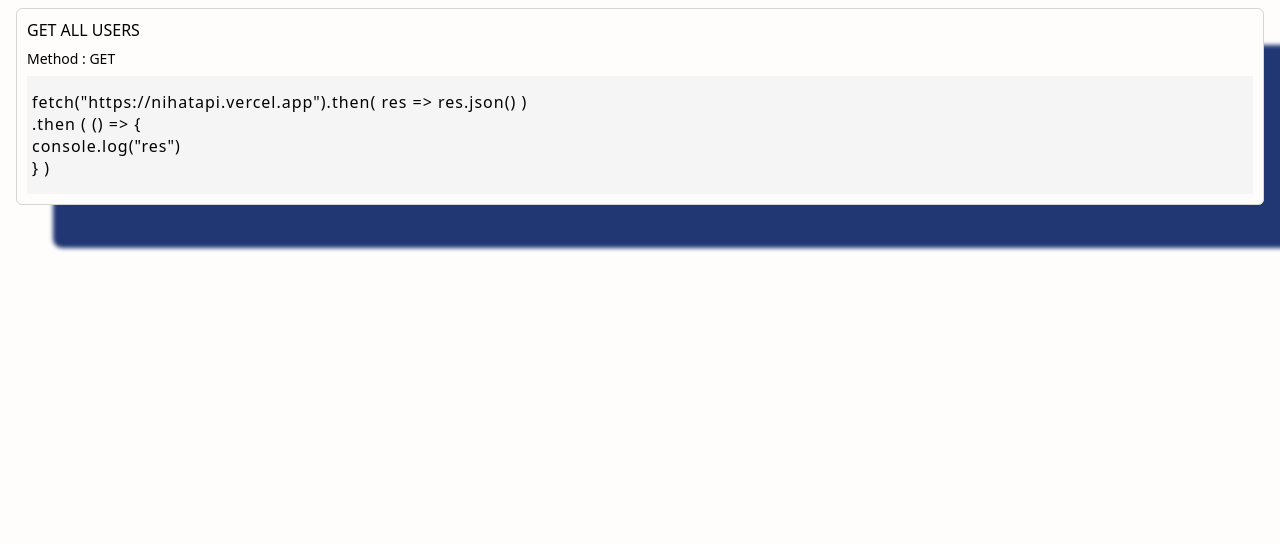
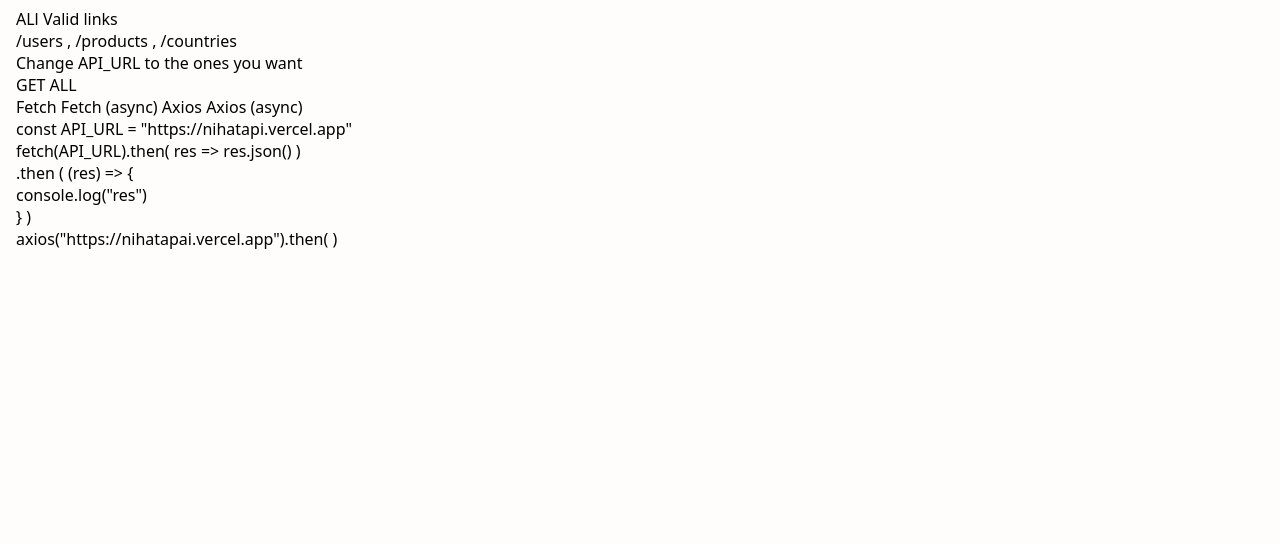
Before and after one commit to nihat-js/magicapi, a website: page index.html in a window 1280 px wide. Shown: the part 256-800 px from the top of the page. Drawn offline with Linux system fonts and the light colour scheme.

Commit message:
added tutorials

```diff
--- a/index.html
+++ b/index.html
@@ -21,7 +21,7 @@
         <a href="">Documentation</a>
       </div>
       <div>
-        <a href=""> JSON REST API SERVER  </a>
+        <a href=""> Language </a>
       </div>
     </div>
   </nav>
@@ -29,18 +29,39 @@
 
   <section class="start">
     <div class="container">
-      <p class="info"> Due to prevent misuse we restrict deleting and updating first 20 elements  </p>
+      <p class="info"> Due to prevent misuse we restrict deleting and updating first 20 elements </p>
       <p class="title "> How to use it </p>
-      <div class="how-users">
-        <p class="title"> GET ALL USERS </p>
-        <p class="subtitle" > Method : GET  </p>
+      <p class="text"> ALl Valid links </p>
+      <p> /users , /products , /countries </p>
+      <p class="subtitle"> Change API_URL to the ones you want </p>
+    </div>
+  </section>
+
+
+  <section class="tuotiral">
+    <div class="container">
+
+      <div class="box">
+        <p class="title"> GET ALL </p>
+        <div class="tabs">
+          <span class="active"> Fetch </span>
+          <span class="tab"> Fetch (async) </span>
+          <span class="tab"> Axios </span>
+          <span class="tab"> Axios (async) </span>
+        </div>
         <p class="code">
-          fetch("https://nihatapi.vercel.app").then( res => res.json() ) <br>
-          .then ( () =>  { <br>
-            console.log("res") <br>
+          const API_URL = "https://nihatapi.vercel.app" <br>
+          fetch(API_URL).then( res => res.json() ) <br>
+          .then ( (res) => { <br>
+          console.log("res") <br>
           } )
         </p>
+        <div class="extra-methods">
+          axios("https://nihatapai.vercel.app").then( )
+        </div>
       </div>
+
+
     </div>
   </section>
 </body>
--- a/style.scss
+++ b/style.scss
@@ -82,24 +82,38 @@
       margin-bottom: 25px;
       font-weight: bold;
     }
-    .how-users{
+    .how{
       border : 1px solid #d5d5d5;
       border-radius: 6px;
-      box-shadow:  40px 40px 4px 3px   #213774;
-      padding: 10px;
+      // box-shadow:  40px 40px 4px 3px   #213774;
+      padding: 20px 25px;
+      margin-bottom: 40px ;
       .title {
-        font-size: 16px;
+        font-size: 20px;
         margin-bottom: 8px;
       }
-      .subtitle{
-        font-size: 14px;
-        margin-bottom: 8px;
+      .code-versions{
+        display: flex;
+        span {
+          padding: 15px 20px;
+          background-color: teal;
+          color : #fff;
+          transition: .2s;
+        }
+        span:hover , .active{
+          background-color: #f5f5f5;
+          color : #191919;
+          cursor: pointer;
+          border: 1px solid #d5d5d5;
+        }
       }
+
       .code {
-        padding: 15px 5px;
+        padding: 20px 25px;
         // border: 1px solid #010001;
         background : #f5f5f5;
-        letter-spacing: 1px;
+        letter-spacing: 1.25px;
+        line-height: 30px;
       }
     }
   }
```
Also changed, not shown: style.css, 1 other file.
